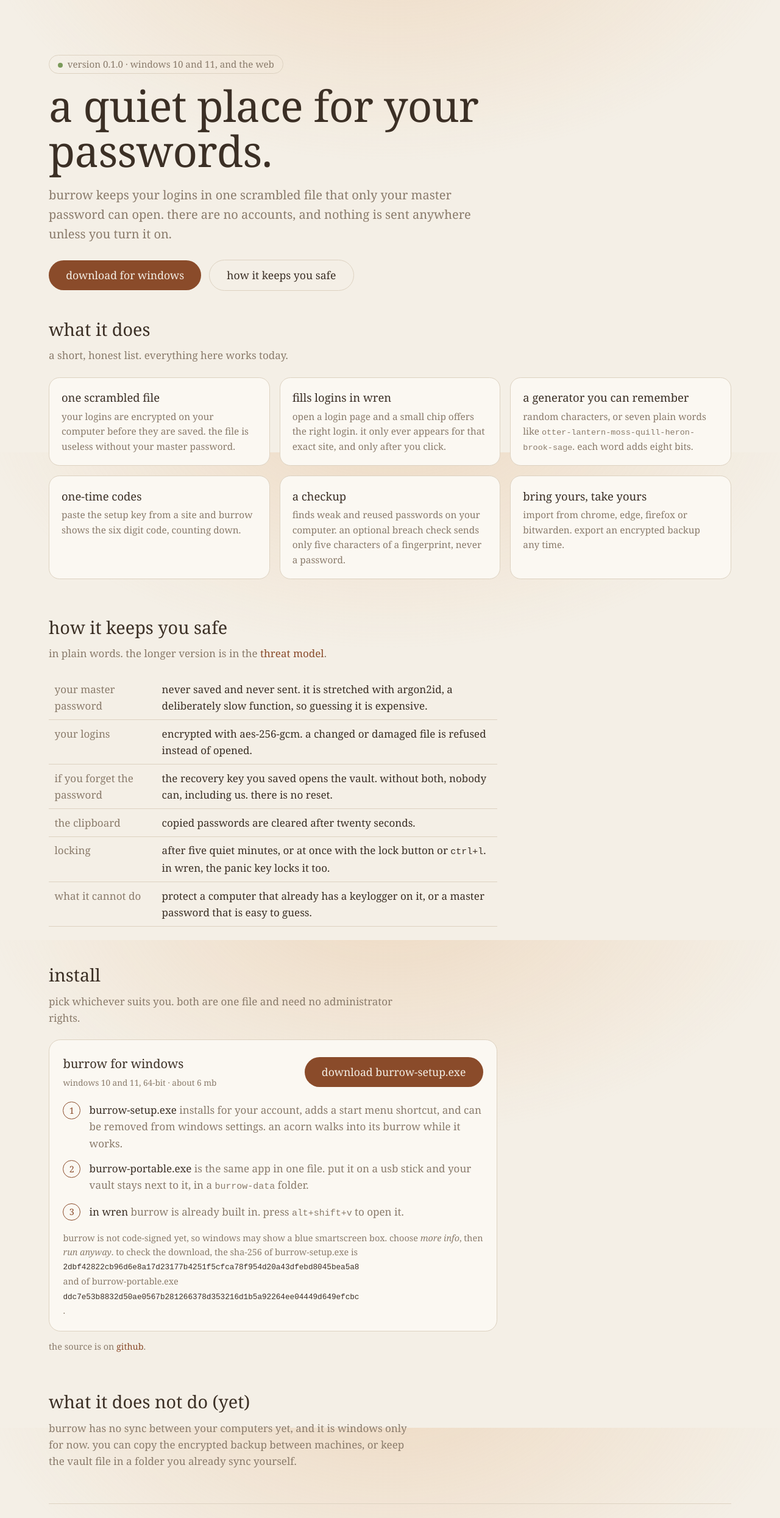
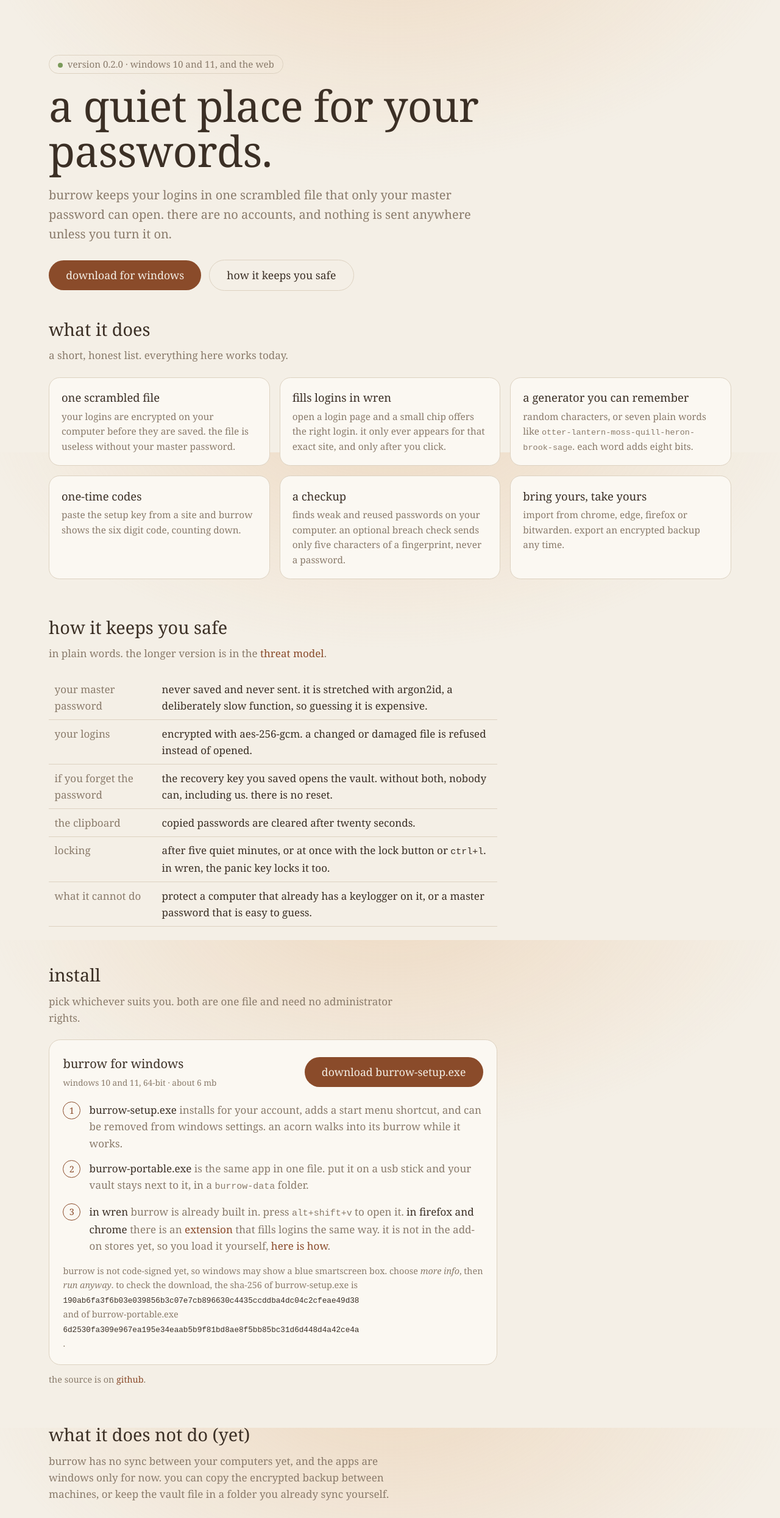
Before and after one commit to Tuftle/tuftle, a website: page burrow/index.html in a window 1280 px wide. Shown: the part 58-2548 px from the top of the page at 61% size. Drawn offline with Linux system fonts and the light colour scheme.

Commit message:
Burrow 0.2.0: update feed, checksums and the extension on the page

```diff
--- a/burrow/index.html
+++ b/burrow/index.html
@@ -35,7 +35,7 @@
     </header>
 
     <section class="lead">
-      <span class="status">version 0.1.0 &middot; windows 10 and 11, and the web</span>
+      <span class="status">version 0.2.0 &middot; windows 10 and 11, and the web</span>
       <h1>a quiet place for your passwords.</h1>
       <p>burrow keeps your logins in one scrambled file that only your master password can open. there are no accounts, and nothing is sent anywhere unless you turn it on.</p>
       <div class="row"><a class="btn lg" href="#install">download for windows</a><a class="btn lg alt" href="#safe">how it keeps you safe</a></div>
@@ -81,16 +81,16 @@
         <ol class="steps">
           <li><span>1</span><div><b>burrow-setup.exe</b> installs for your account, adds a start menu shortcut, and can be removed from windows settings. an acorn walks into its burrow while it works.</div></li>
           <li><span>2</span><div><a href="https://github.com/Tuftle/burrow/releases/latest/download/Burrow-Portable.exe"><b>burrow-portable.exe</b></a> is the same app in one file. put it on a usb stick and your vault stays next to it, in a <code>burrow-data</code> folder.</div></li>
-          <li><span>3</span><div><b>in wren</b> burrow is already built in. press <code>alt+shift+v</code> to open it.</div></li>
+          <li><span>3</span><div><b>in wren</b> burrow is already built in. press <code>alt+shift+v</code> to open it. <b>in firefox and chrome</b> there is an <a href="https://github.com/Tuftle/burrow/releases/latest">extension</a> that fills logins the same way. it is not in the add-on stores yet, so you load it yourself, <a href="https://github.com/Tuftle/burrow/blob/main/docs/EXTENSION.md">here is how</a>.</div></li>
         </ol>
-        <p class="fine">burrow is not code-signed yet, so windows may show a blue smartscreen box. choose <i>more info</i>, then <i>run anyway</i>. to check the download, the sha-256 of burrow-setup.exe is <code class="hash">2dbf42822cb96d6e8a17d23177b4251f5cfca78f954d20a43dfebd8045bea5a8</code> and of burrow-portable.exe <code class="hash">ddc7e53b8832d50ae0567b281266378d353216d1b5a92264ee04449d649efcbc</code>.</p>
+        <p class="fine">burrow is not code-signed yet, so windows may show a blue smartscreen box. choose <i>more info</i>, then <i>run anyway</i>. to check the download, the sha-256 of burrow-setup.exe is <code class="hash">190ab6fa3f6b03e039856b3c07e7cb896630c4435ccddba4dc04c2cfeae49d38</code> and of burrow-portable.exe <code class="hash">6d2530fa309e967ea195e34eaab5b9f81bd8ae8f5bb85bc31d6d448d4a42ce4a</code>.</p>
       </div>
       <p class="fine">the source is on <a href="https://github.com/Tuftle/burrow">github</a>.</p>
     </section>
 
     <section class="section">
       <h2>what it does not do (yet)</h2>
-      <p class="sub">burrow has no sync between your computers yet, and it is windows only for now. you can copy the encrypted backup between machines, or keep the vault file in a folder you already sync yourself.</p>
+      <p class="sub">burrow has no sync between your computers yet, and the apps are windows only for now. you can copy the encrypted backup between machines, or keep the vault file in a folder you already sync yourself.</p>
     </section>
 
     <footer><span>tuftle · from <i>tüfteln</i>, to tinker with patience</span><span>made by tuftle, slowly.</span></footer>
```
Also changed, not shown: burrow/latest.json (+5 -5 lines).
